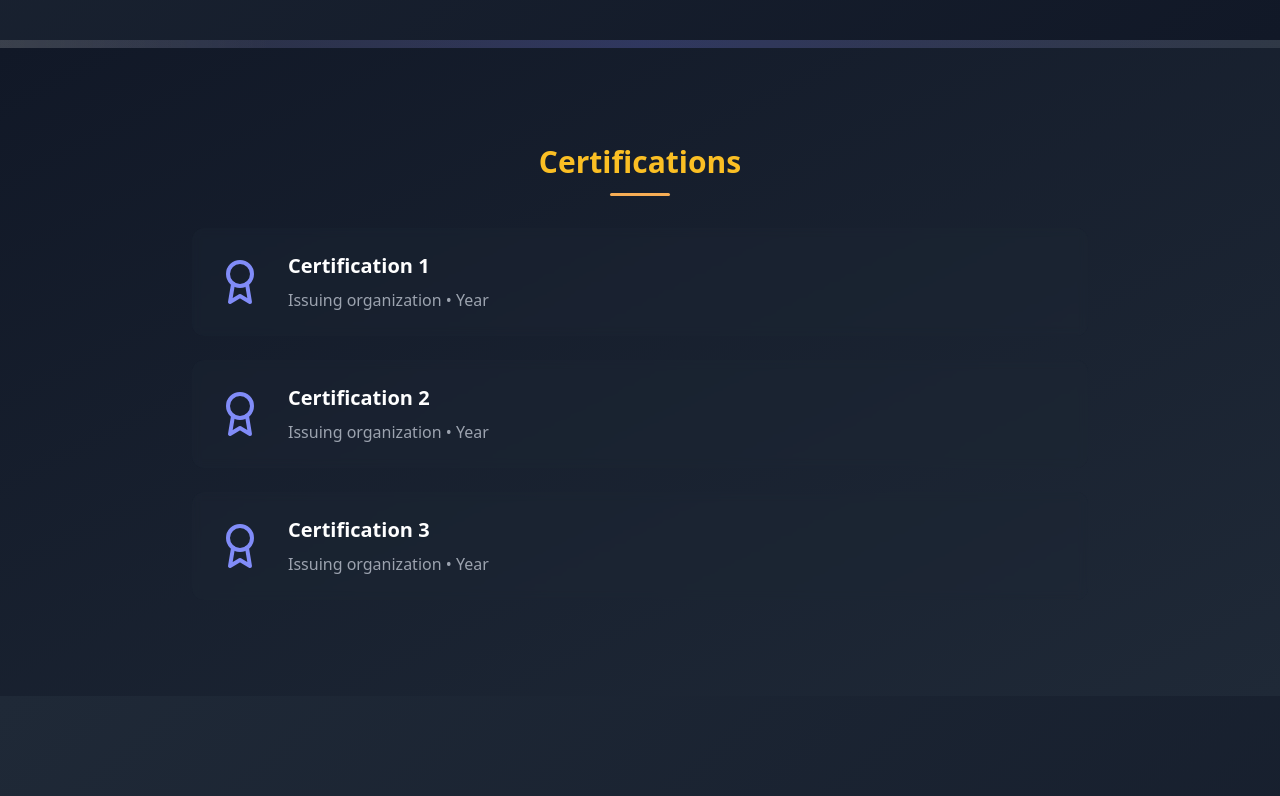
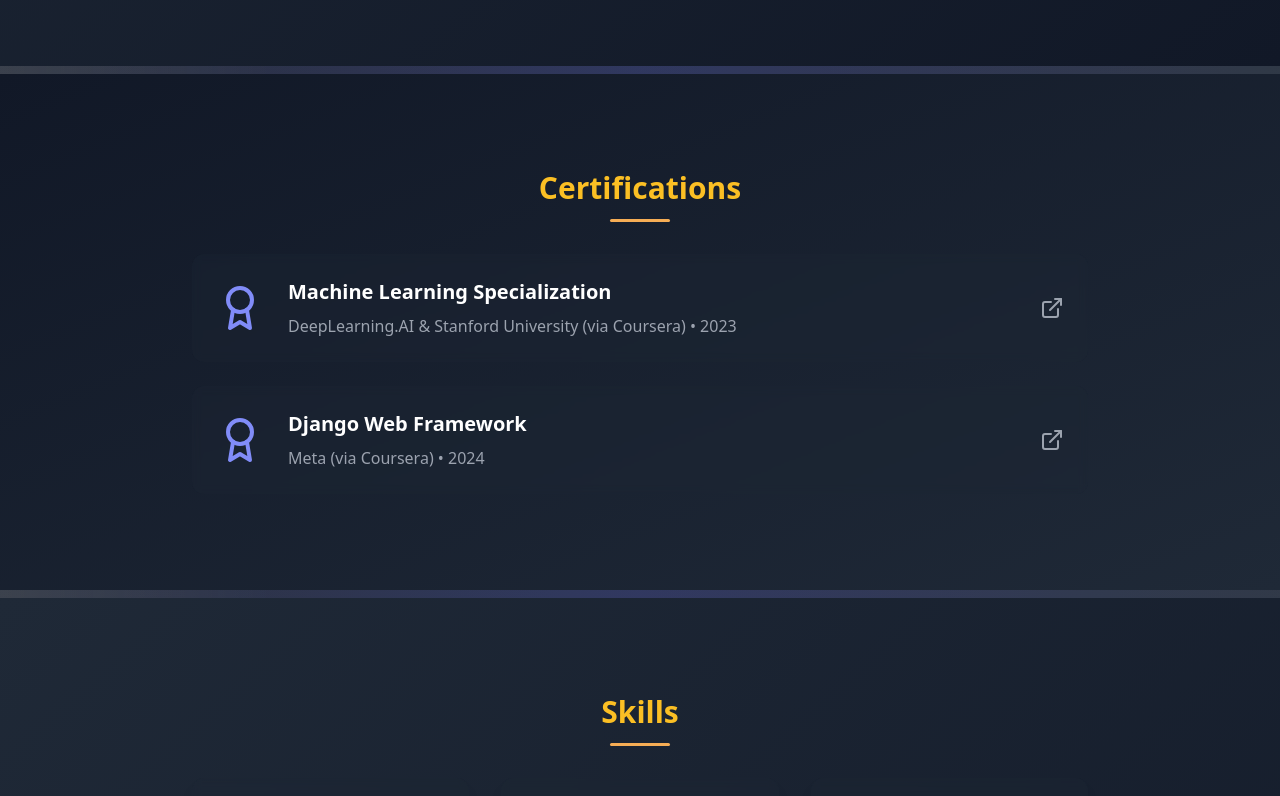
Before and after one commit to mejan007/portfolio-site, a React (Vite) app: page / in a window 1280 px wide. Shown: the part 2290-3086 px from the top of the page. Built offline with nearby package versions, Linux system fonts and the light colour scheme.

Commit message:
Updated certifications

```diff
--- a/src/App.tsx
+++ b/src/App.tsx
@@ -102,6 +102,21 @@
     ],
     tools: ["Python", "TensorFlow", "NumPy", "Matplotlib"],
     github: "https://github.com/mejan007/Restricted-Boltzmann-Machine"
+  }
+];
+
+const certifications = [
+  {
+    name: "Machine Learning Specialization",
+    organization: "DeepLearning.AI & Stanford University (via Coursera)",
+    year: "2023",
+    pdfPath: "/certificates/ML_cert.pdf"
+  },
+  {
+    name: "Django Web Framework",
+    organization: "Meta (via Coursera)",
+    year: "2024",
+    pdfPath: "/certificates/django_cert.pdf"
   }
 ];
 function App() {
@@ -440,7 +455,7 @@
                   <h2 className="section-heading text-3xl font-bold text-amber-400">About Me</h2>
                   <div className="bg-gray-800/30 rounded-xl p-8 backdrop-blur-sm">
                     <p className="text-gray-300 leading-relaxed mb-8">
-                      With over 5 years of experience in full-stack development, I specialize in building scalable web applications using modern technologies. My passion lies in creating elegant solutions to complex problems and staying at the forefront of web development trends.
+                    I’m a final-year Computer Engineering student at IOE Pulchowk Campus, passionate about machine learning and its real-world applications. As a machine learning enthusiast and aspiring MLOps engineer, I enjoy exploring the full lifecycle of ML systems — from model development to deployment and monitoring. I’m driven by curiosity, continuous learning, and a desire to build scalable, impactful solutions.
                     </p>
 
                     <div className="flex justify-center mt-4">
@@ -525,13 +540,18 @@
             <div ref={certificationsRef} className="py-24 scroll-mt-24">
               <h2 className="section-heading text-3xl font-bold text-amber-400">Certifications</h2>
               <div className="space-y-6">
-                    {[1, 2, 3].map((cert) => (
-                      <div key={cert} className="bg-gray-800/30 rounded-xl p-6 flex items-center gap-6 backdrop-blur-sm">
+                {certifications.map((cert, index) => (
+                  <div
+                    key={index}
+                    className="bg-gray-800/30 rounded-xl p-6 flex items-center gap-6 backdrop-blur-sm hover:bg-gray-700/30 transition-colors cursor-pointer"
+                    onClick={() => window.open(cert.pdfPath, '_blank')}
+                  >
                     <Award className="w-12 h-12 text-indigo-400" />
                     <div>
-                          <h3 className="text-xl font-semibold mb-2">Certification {cert}</h3>
-                          <p className="text-gray-400">Issuing organization • Year</p>
+                      <h3 className="text-xl font-semibold mb-2">{cert.name}</h3>
+                      <p className="text-gray-400">{cert.organization} • {cert.year}</p>
                     </div>
+                    <ExternalLink className="w-6 h-6 text-gray-400 ml-auto" />
                   </div>
                 ))}
               </div>
@@ -540,6 +560,7 @@
         </div>
       </div>
 
+          <div className="section-divider"></div>
           <div className="bg-gradient-to-br from-gray-800 to-gray-900">
   <div className="container mx-auto px-4">
     <div className="max-w-4xl mx-auto">
```
Also changed, not shown: 2 other files (tests, documents, lock files or other folders). Lines whose indentation alone changed are shown as unchanged.
